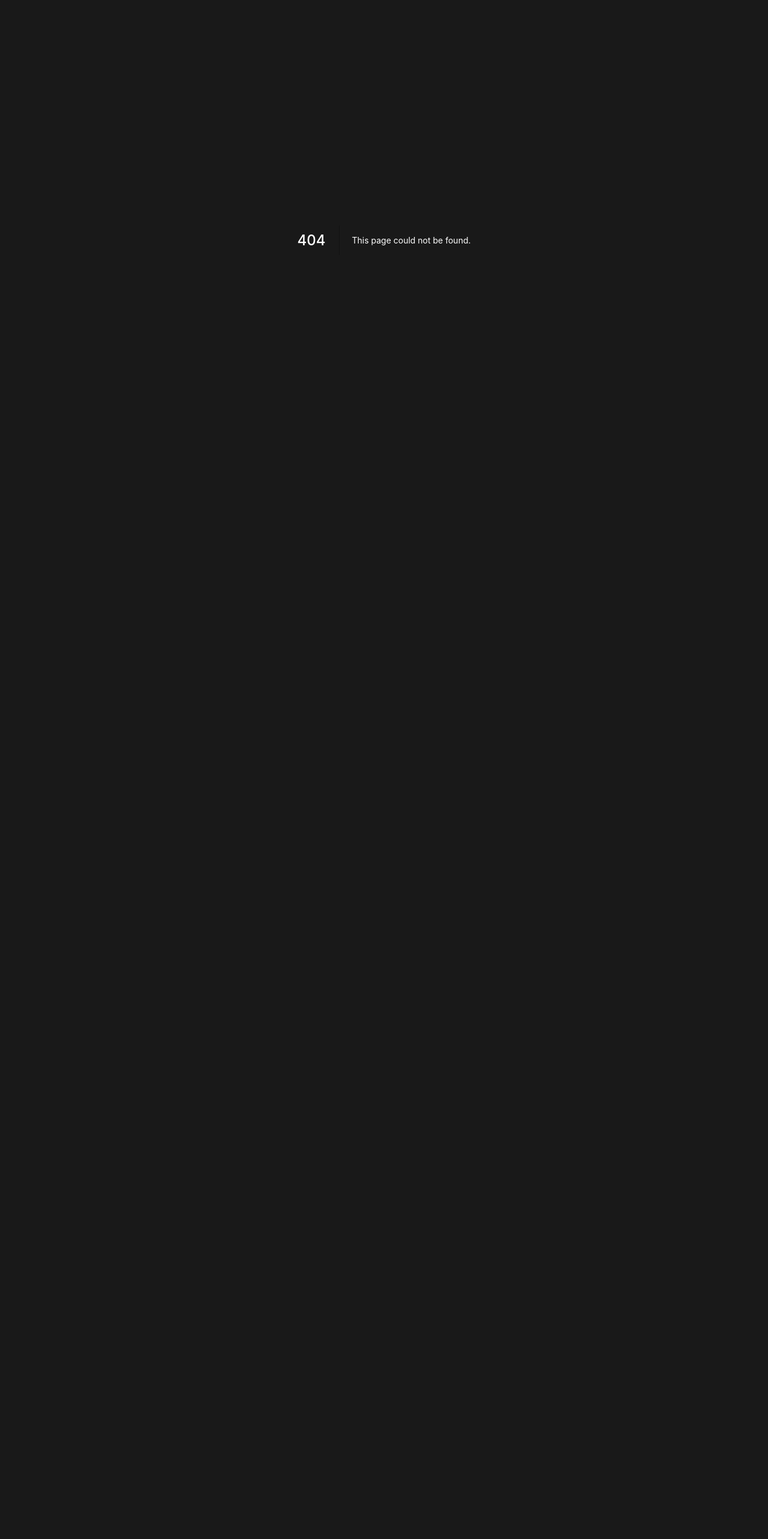
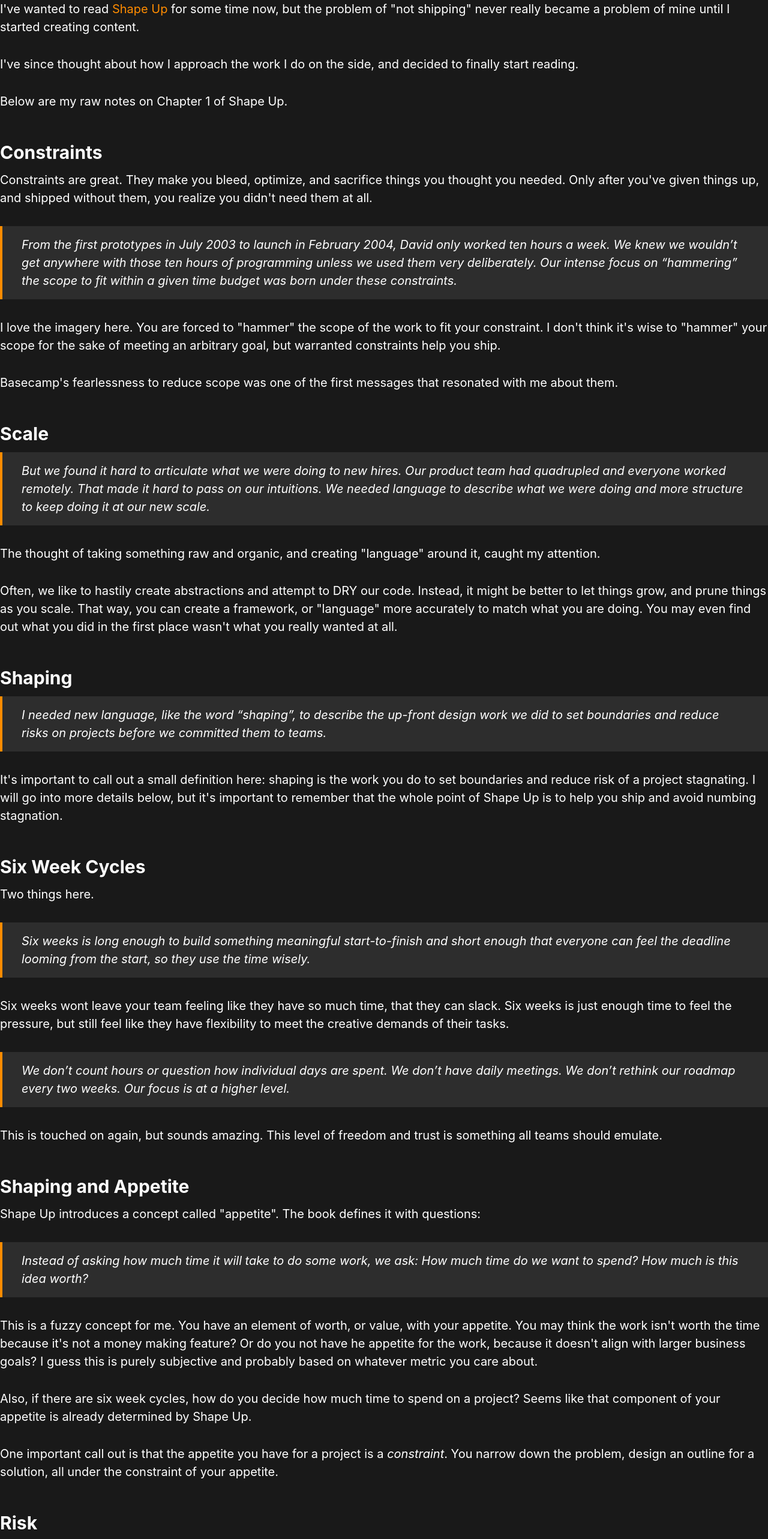
Before and after one commit to maxuuell/maxuuell, a Next.js app: page /digitalgarden/shape-up-chapter-1 in a window 1280 px wide. Before the commit this address had no page. Shown: the top 2566 px of the page at 60% size. Before the commit the page ends 800 px from the top, so only its background shows below. Built offline with nearby package versions, Linux system fonts and the light colour scheme.

Commit message:
Add shape up notes

```diff
--- a/components/common.js
+++ b/components/common.js
@@ -36,7 +36,7 @@
 export const BlockQuote = ({ children, className = "", style }) => (
   <blockquote
     style={style}
-    className={`${className} border-l-4 border-orange pl-8 pt-4 pb-4 italic bg-text-background-black`}
+    className={`${className} border-l-4 border-orange mb-8 pl-8 pr-8 pt-4 pb-4 italic bg-text-background-black`}
   >
     {children}
   </blockquote>
--- /dev/null
+++ b/pages/digitalgarden/shape-up-chapter-1.mdx
@@ -0,0 +1,84 @@
+---
+layout: post
+title: Shape Up Chapter 1 Notes
+imageAltText: Shape Up chapter 1 notes
+imageUrl: https://maxuuell.com/shape-up.jpeg
+---
+
+I've wanted to read [Shape Up](https://basecamp.com/shapeup) for some time now, but the problem of "not shipping" never really became a problem of mine until I started creating content.
+
+I've since thought about how I approach the work I do on the side, and decided to finally start reading.
+
+Below are my raw notes on Chapter 1 of Shape Up.
+
+## Constraints
+
+Constraints are great. They make you bleed, optimize, and sacrifice things you thought you needed. Only after you've given things up, and shipped without them, you realize you didn't need them at all.
+
+> From the first prototypes in July 2003 to launch in February 2004, David only worked ten hours a week. We knew we wouldn’t get anywhere with those ten hours of programming unless we used them very deliberately. Our intense focus on “hammering” the scope to fit within a given time budget was born under these constraints.
+
+I love the imagery here. You are forced to "hammer" the scope of the work to fit your constraint. I don't think it's wise to "hammer" your scope for the sake of meeting an arbitrary goal, but warranted constraints help you ship.
+
+Basecamp's fearlessness to reduce scope was one of the first messages that resonated with me about them.
+
+## Scale
+
+> But we found it hard to articulate what we were doing to new hires. Our product team had quadrupled and everyone worked remotely. That made it hard to pass on our intuitions. We needed language to describe what we were doing and more structure to keep doing it at our new scale.
+
+The thought of taking something raw and organic, and creating "language" around it, caught my attention.
+
+Often, we like to hastily create abstractions and attempt to DRY our code. Instead, it might be better to let things grow, and prune things as you scale. That way, you can create a framework, or "language" more accurately to match what you are doing. You may even find out what you did in the first place wasn't what you really wanted at all.
+
+## Shaping
+
+> I needed new language, like the word “shaping”, to describe the up-front design work we did to set boundaries and reduce risks on projects before we committed them to teams.
+
+It's important to call out a small definition here: shaping is the work you do to set boundaries and reduce risk of a project stagnating. I will go into more details below, but it's important to remember that the whole point of Shape Up is to help you ship and avoid numbing stagnation.
+
+## Six Week Cycles
+
+Two things here.
+
+> Six weeks is long enough to build something meaningful start-to-finish and short enough that everyone can feel the deadline looming from the start, so they use the time wisely.
+
+Six weeks wont leave your team feeling like they have so much time, that they can slack. Six weeks is just enough time to feel the pressure, but still feel like they have flexibility to meet the creative demands of their tasks.
+
+> We don’t count hours or question how individual days are spent. We don’t have daily meetings. We don’t rethink our roadmap every two weeks. Our focus is at a higher level.
+
+This is touched on again, but sounds amazing. This level of freedom and trust is something all teams should emulate.
+
+## Shaping and Appetite
+
+Shape Up introduces a concept called "appetite". The book defines it with questions:
+
+> Instead of asking how much time it will take to do some work, we ask: How much time do we want to spend? How much is this idea worth?
+
+This is a fuzzy concept for me. You have an element of worth, or value, with your appetite. You may think the work isn't worth the time because it's not a money making feature? Or do you not have he appetite for the work, because it doesn't align with larger business goals? I guess this is purely subjective and probably based on whatever metric you care about.
+
+Also, if there are six week cycles, how do you decide how much time to spend on a project? Seems like that component of your appetite is already determined by Shape Up.
+
+One important call out is that the appetite you have for a project is a _constraint_. You narrow down the problem, design an outline for a solution, all under the constraint of your appetite.
+
+## Risk
+
+I love their concept of risk.
+
+> This book is about the risk of getting stuck, the risk of getting bogged down with last quarter’s work, wasting time on unexpected problems, and not being free to do what you want to do tomorrow.
+
+Momentum is fragile. Software systems are complex, and straight up hard. Engineers typically want to do good work, but when a project drags on, people become disenchanted and demoralized. That is a huge risk to the project, and the business.
+
+And for me, a huge risk to my growth!
+
+They reduce risk by:
+
+> ... by solving open questions __before__ we commit the project to a time box. We don’t give a project to a team that still has rabbit holes or tangled interdependencies.
+
+> ... by capping our bets to six weeks. If a project runs over, by default it doesn’t get an extension. This “circuit breaker” ensures that we don’t invest multiples of the original appetite on a concept that needs rethinking first.
+
+> "... we build one meaningful piece of the work end-to-end early on and then repeat.
+
+These all sound great, but I am curious how they split this between the developers and "higher ups". Solving for open questions before passing the work off to your team sounds amazing. But how deep do the leads/managers go before they are convinced of it's feasibility? Same thinking goes for building an end-to-end "mvp" first.
+
+## Wrap Up
+
+The first chapter did a nice job of explaining some of the basic concepts of "shaping" your work. Although, I don't think these concepts are original. The concepts are taught in different ways in different organizations, but that doesn't diminish the importance of limiting scope based on appetite of the work, strictly sticking to six week cycles, and emphasizing the importance of momentum, to finally ship.
```
Also changed, not shown: public/shape-up.jpeg (added).
